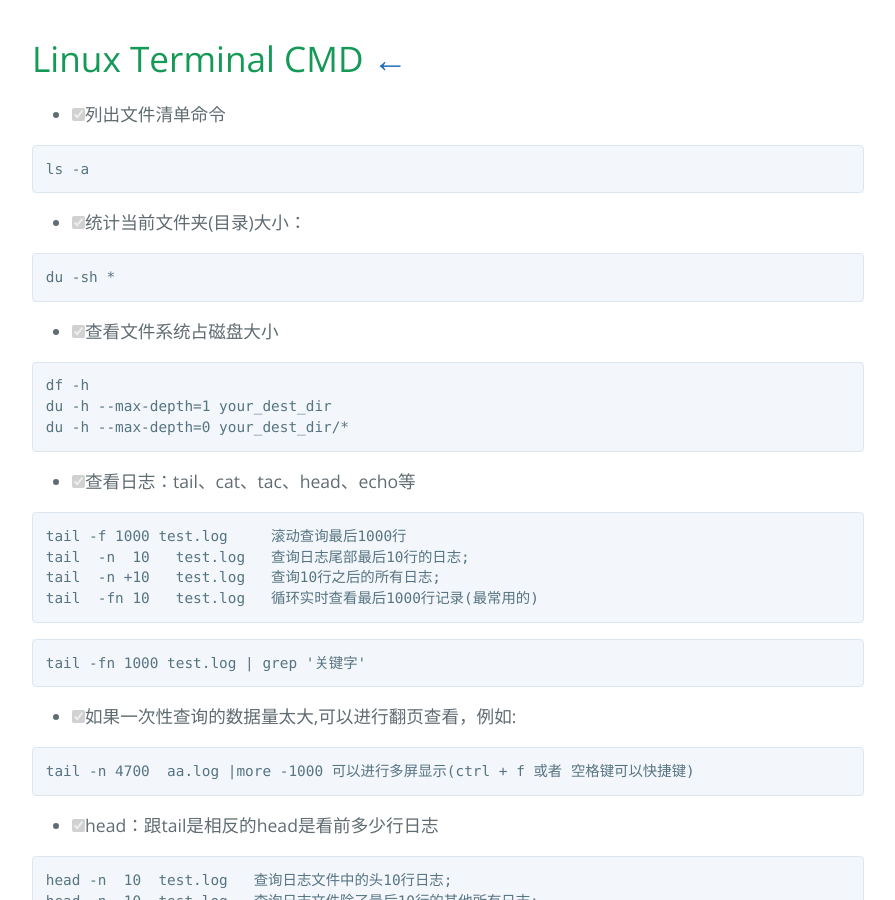
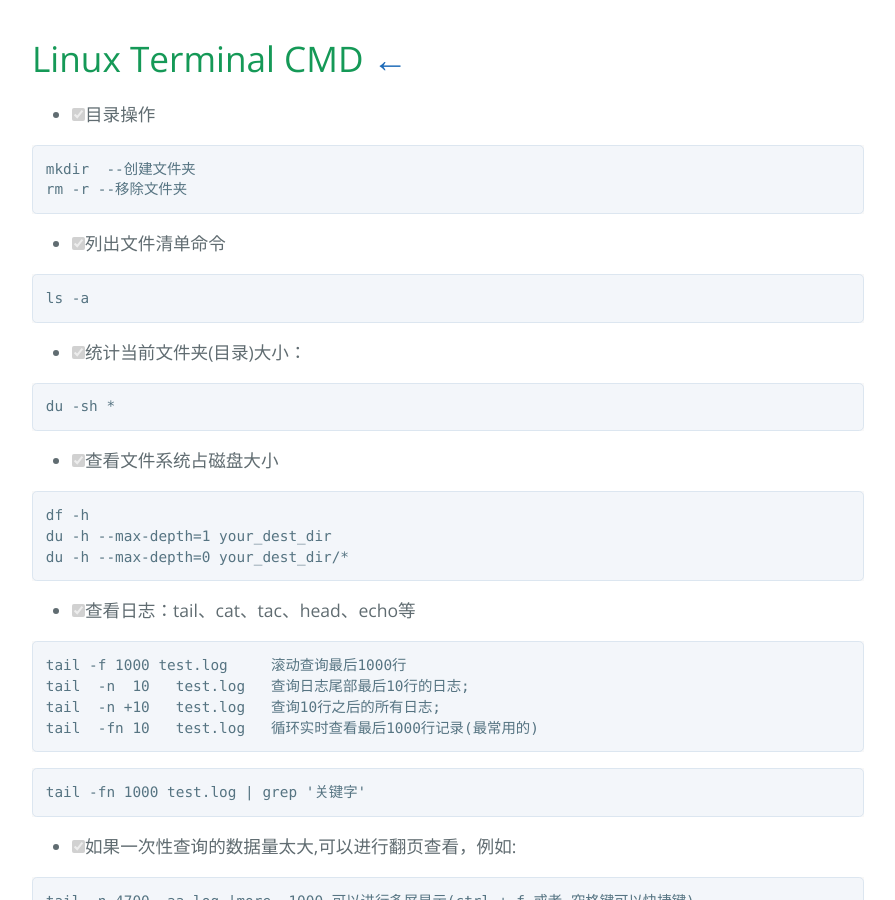
Before and after one commit to AmbroseRen/test, a Jekyll site: the page built from Data/Linux/linux.md, in a window 1280 px wide and 900 px high. Shown: the whole window, without its empty margins (192-1087 px from the left). Built offline with Jekyll 4.4.1, drawn with Linux system fonts in a browser that asks for light colours; our own code applies the rules of GitHub Pages for plain Markdown files; the repository's description, which GitHub fills in, is left out.

Commit message:
Update linux.md

````diff
--- a/Data/Linux/linux.md
+++ b/Data/Linux/linux.md
@@ -1,4 +1,11 @@
 # Linux Terminal CMD [←](index.md)
+
+- [X] 目录操作
+
+```
+mkdir  --创建文件夹
+rm -r --移除文件夹
+```
 
 - [X] 列出文件清单命令
 
````
